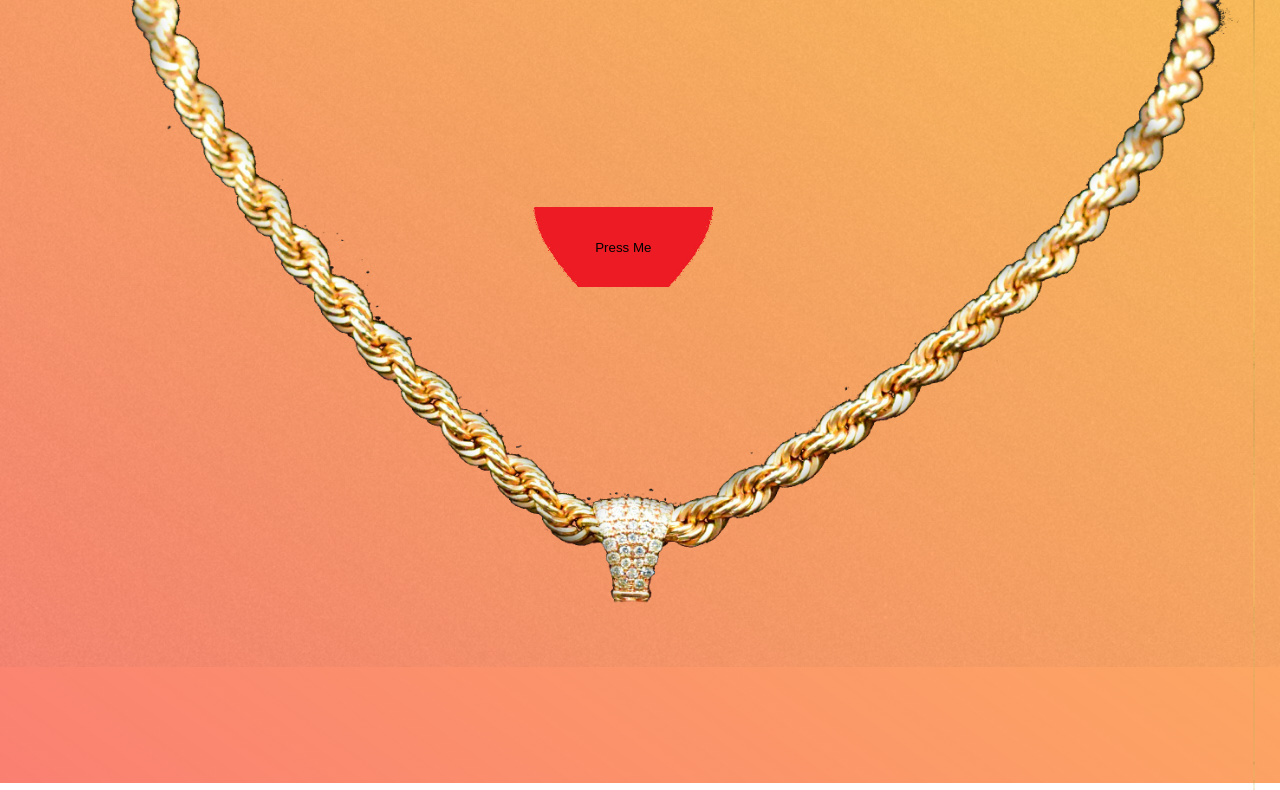
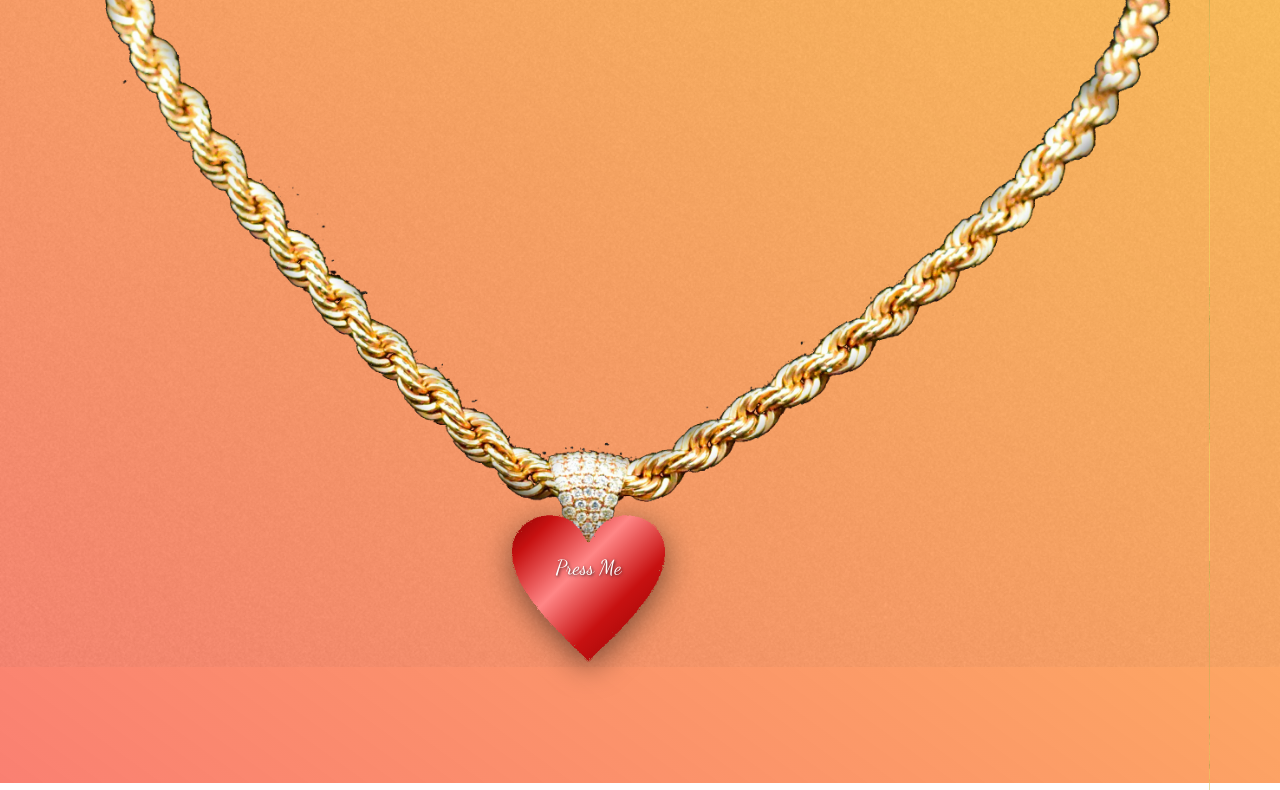
Before and after one commit to Joelmd-fontys/wannaBeMyValentine, a plain HTML site: page index.html in a window 1280 px wide. Shown: the part 133-923 px from the top of the page. Drawn offline with Linux system fonts and the light colour scheme.

Commit message:
Third Stream Progress ---- Bugfixes, ViewPort alignment

```diff
--- a/index.css
+++ b/index.css
@@ -34,43 +34,70 @@ body::before {
     color: #000;
 }
 
-
-/* Full viewport overlay for the necklace + pendant */
+/* Container for the chain and pendant, pinned at top, spanning full width */
 .necklace-container {
-    position: fixed;
-    top: 0;
-    left: 0;
-    width: 100%;
-    height: 100%;
-    pointer-events: none;
+    position: relative;  /* Allows pendant absolute positioning */
+    width: 100vw;        /* Full viewport width */
+    height: auto;
+    overflow: hidden;    /* Prevents scrollbars from large images */
+    transform: translate(-10%, -35%);
 }
 
-
+/* Chain image: spans the full viewport width, maintaining aspect ratio */
 .chain {
-    position: absolute;
-    pointer-events: none; /* So content below remains clickable */
-
-    /* Adjust size for your chain image as needed */
-    width: 100vw; /* Example width; tweak to match your image ratio */
+    display: block;
+    width: 100vw;
     height: auto;
-    transform: translateX(-52%) translateY(-30%);
-    pointer-events: none;
 }
 
-.pendant-overlay{
-    background: none;
+/* Pendant container is absolutely positioned within .necklace-container
+   so it appears below the chain. Adjust “top” to fine-tune alignment. */
+.pendant-container {
+    position: absolute;
+    top: 65%;   /* Example: place the pendant ~75% down from the top of the chain */
+    left: 51.5%;
+    transform: translate(-50.5%, 0);
+    filter: drop-shadow(0 8px 15px rgba(0, 0, 0, 0.5));
+    z-index: 1;
+}
+
+/* The heart pendant itself, using mask for the shape + gradient background.
+   Sizing uses viewport width so the pendant scales as the browser width changes. */
+.pendant-overlay {
+    -webkit-mask-image: url("heart.png");
+    -webkit-mask-repeat: no-repeat;
+    -webkit-mask-position: center;
+    -webkit-mask-size: cover;
+    mask-image: url("heart.png");
+    mask-repeat: no-repeat;
+    mask-position: center;
+    mask-size: cover;
+
+    background: linear-gradient(
+            135deg,
+            #8b0000 0%,
+            #c71111 15%,
+            #ff8686 40%,
+            #c71111 65%,
+            #8b0000 100%
+    );
+
+    width: 12vw;                          /* Heart scales horizontally */
+    height: calc(12vw * (114 / 119));     /* Preserve aspect ratio of heart image */
+
     border: none;
     outline: none;
     cursor: pointer;
-    position: absolute;
-    bottom: 42.5vh;
-    left: 48.7vw;
-    transform: translateX(-50%) translateY(-50%);
-    width: 14vw;
-    height: 10vh;
-    background-image: url("heart.png");
-    background-size: cover;
-    background-position: center;
-    background-repeat: no-repeat;
 
+    /* Center any text inside the heart */
+    display: flex;
+    flex-direction: column;
+    justify-content: flex-start;
+    align-items: center;
+    padding-top: 2.5rem;
+    font-family: 'Dancing Script', cursive;
+    font-size: 1.6vw;  /* Scale text by viewport width */
+    color: #fff;
+    text-align: center;
+    text-shadow: 1px 1px 3px rgba(0, 0, 0, 0.7);
 }
--- a/index.html
+++ b/index.html
@@ -1,4 +1,4 @@
-<!DOCTYPE html>
+ <!DOCTYPE html>
 <html lang="en">
 <head>
     <meta charset="UTF-8">
@@ -9,15 +9,12 @@
 
 </head>
 <body>
-    <h1 class="romantic-text">Hey [Name]...</h1>
+    <h1 class="romantic-text">Hey Sarah ...</h1>
     <div class="necklace-container">
-        <img
-                src="chain.png"
-                alt="Chain"
-                class="chain "
-        ><img/>
-        <!-- The square pendant in the middle of it-->
-        <button class="pendant-overlay">Press Me</button>
+        <img src="chain.png" alt="Chain" class="chain"><img/>
+        <div class="pendant-container">
+            <button class="pendant-overlay">Press Me</button>
+        </div>
     </div>
 </body>
 </html>
```
